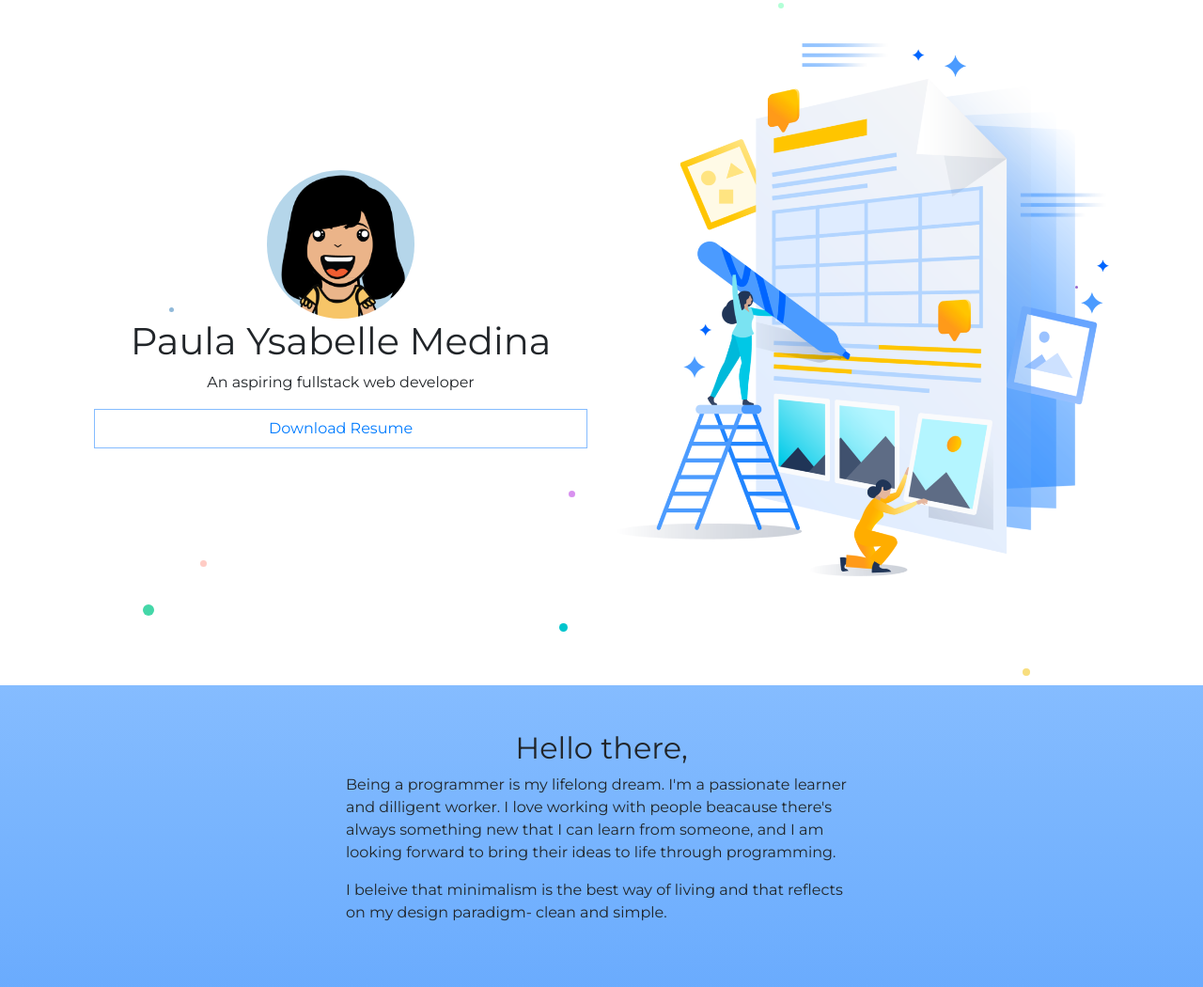
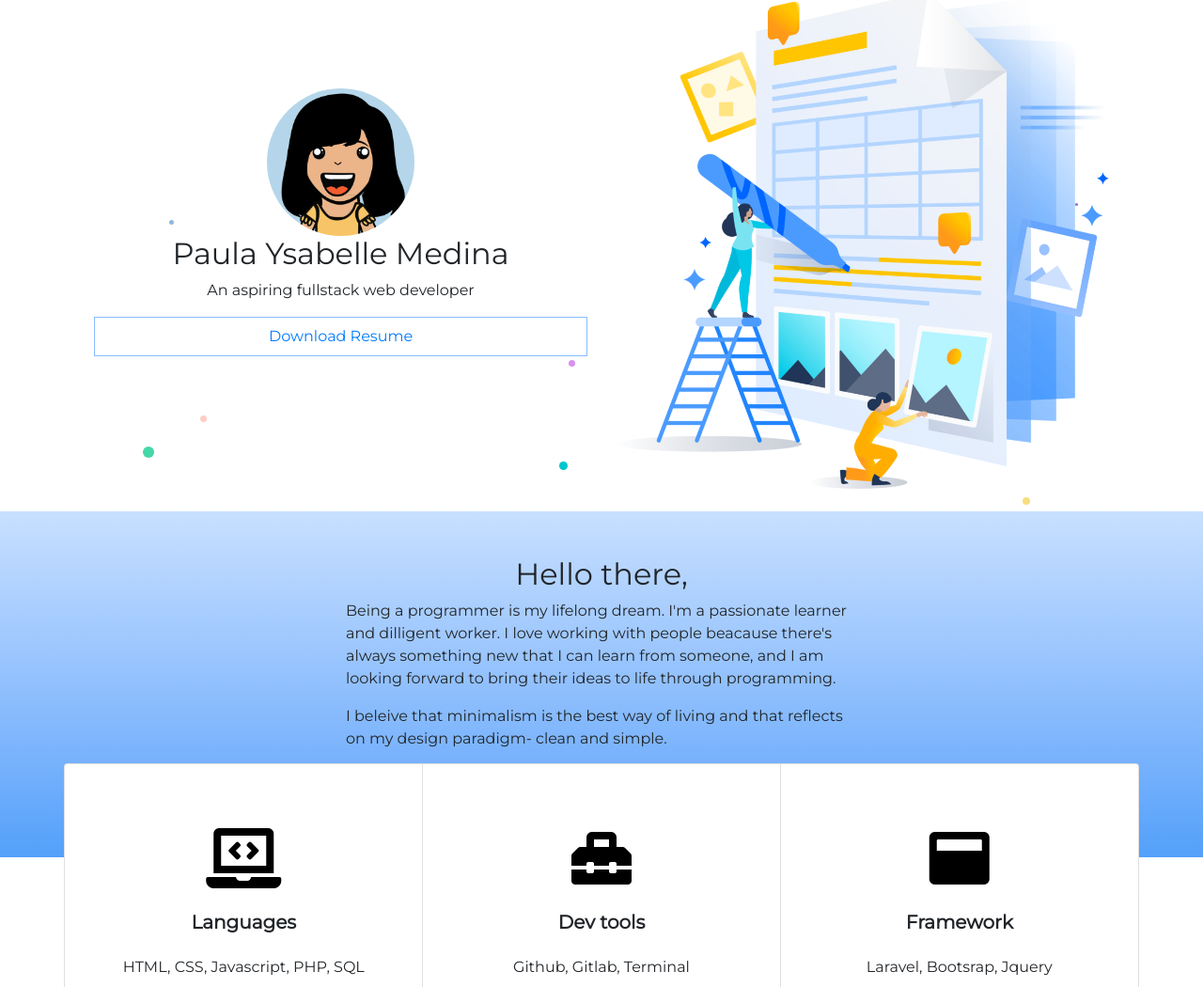
Before and after one commit to PaulaYsabelleMedina/portfolio, a plain HTML site: page index.html in a window 1280 px wide. Shown: the part 71-1121 px from the top of the page at 94% size. Drawn offline with nearby package versions, Linux system fonts and the light colour scheme.

Commit message:
edited row min height

```diff
--- a/assets/css/index.css
+++ b/assets/css/index.css
@@ -22,28 +22,26 @@
   width: 100%;
 }
 .right-img{
-  min-height: 100vh;
+  /*min-height: 100vh;*/
 }
 .parent {
   display: flex;
   flex-direction: column;
   justify-content: center;
 }
+.name{
+  font-size: 200%;
+}
 /*intro*/
 .about-container{
   /*background-image: url(../image/portflio.jpeg);*/
-  background-image: linear-gradient(to top, #5ca3fc, #67a9fd, #71b0fe, #7bb6fe, #85bcff);
-  min-height: 60vh;
+  background-image: linear-gradient(to top, #53a0fa, #74b0fc, #91c0fd, #add0fe, #c8e0ff);
+  padding-bottom: 50px;
 }
 
 /*skills*/
 div.skills-card{
   margin-top: -100px;
-}
-@media (max-width: 425px){
-  div.skills-card{
-    margin-top: -40px;
-  }
 }
 .img_skills{
   width: 30%;
@@ -55,7 +53,7 @@ div.skills-card{
 
 /*portfoliio*/
 .portfolio{
-  padding-top: 50px;
+  /*padding-top: 10px;*/
 }
 .card.text-center img{
   box-shadow: 8px 8px 20px grey;
--- a/index.html
+++ b/index.html
@@ -28,15 +28,15 @@
 	<!-- landing -->
 	<div class="landingpage container">
 		<div class="row right-img mx-0">
-			<div class="parent text-center col-12 col-sm-12 col-md-12 col-lg-6 my-4 py-4">
+			<div class="parent text-center col-12 col-sm-6 col-md-6 col-lg-6 my-4 py-4">
 				<div>
 					<img class="profile" src="assets/image/profile.png">
 				</div>
-				<h1>Paula Ysabelle Medina</h1>
+				<h1 class="name">Paula Ysabelle Medina</h1>
 				<p>	An aspiring fullstack web developer </p>
 				<a class="nav-link resume" href="#">Download Resume</a>
 			</div>
-			<div class="parent col-12 col-sm-12 col-md-12 col-lg-6 py-4">
+			<div class="parent col-12 col-sm-6 col-md-6 col-lg-6 py-4">
 				<img class="landingpage_pic" src="assets/image/system.png">
 			</div>
 		</div>
```
Also changed, not shown: assets/image/profile1.jpg (added).
